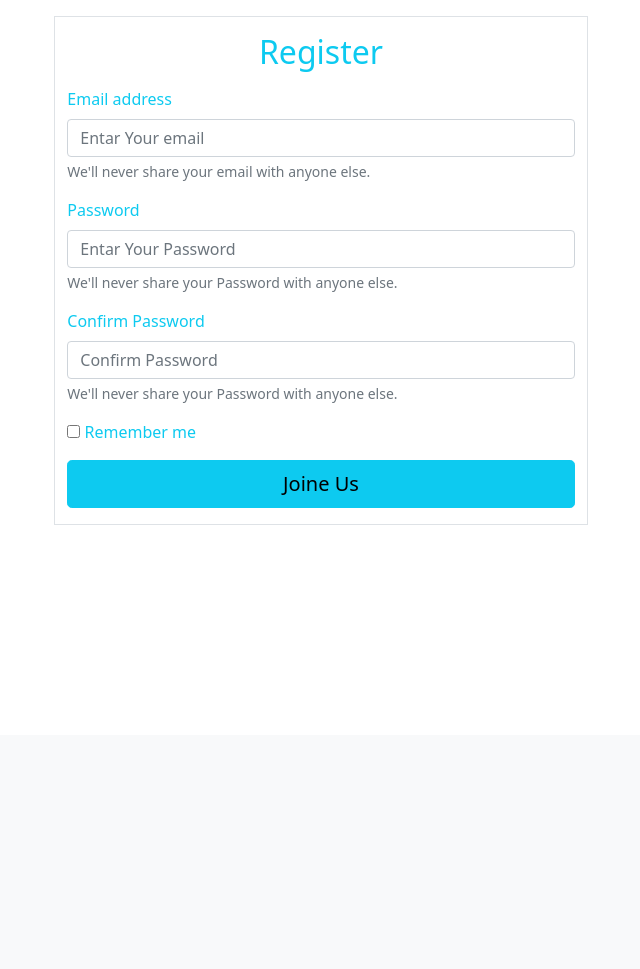
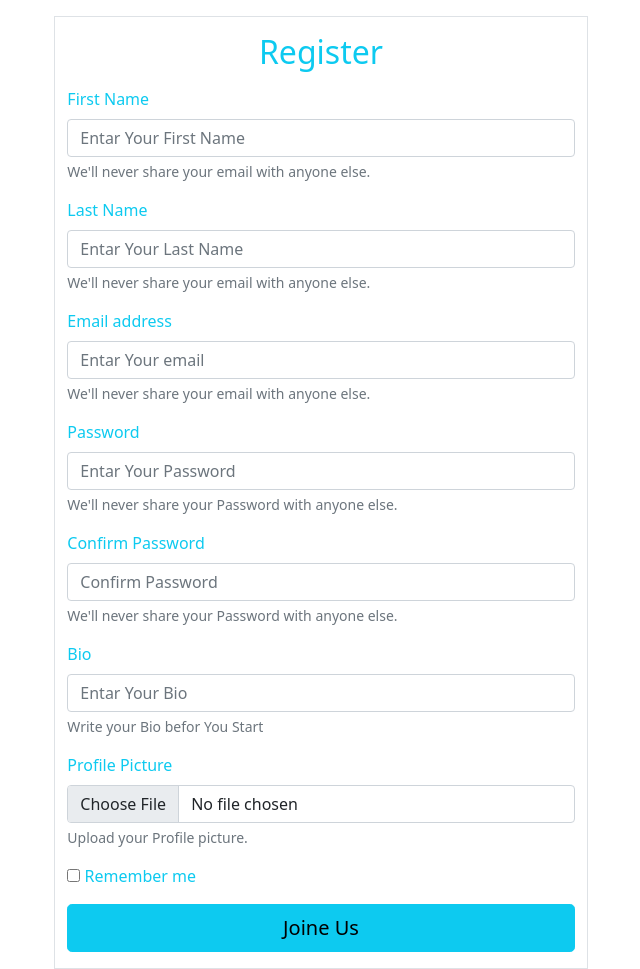
Before and after one commit to monirulislamakash/Blog, a Django app: page /singup in a window 1280 px wide. Shown: the part 65-1034 px from the top of the page, without its empty margins (319-959 px from the left). Before the commit the page ends 590 px from the top, so only its background shows below. Run offline with Django 3.2, Linux system fonts and the light colour scheme.

Commit message:
2ND update on profile update

```diff
--- a/dj/app/forms.py
+++ b/dj/app/forms.py
@@ -8,4 +8,4 @@ class UserForm(forms.ModelForm):
 class ProForm(forms.ModelForm):
     class Meta:
         model=ProfilUpdate
-        fields=["image"]
+        fields=["image","bio"]
--- a/dj/app/models.py
+++ b/dj/app/models.py
@@ -11,7 +11,7 @@ class AllPost(models.Model):
         return self.title
 class ProfilUpdate(models.Model):
     user=models.OneToOneField(User,on_delete=models.CASCADE,primary_key=True)
-    image=models.ImageField(upload_to="profile/",default="image/pro_avter.png")
+    image=models.ImageField(upload_to="static/profile/",default="static/propic/pro_avter.png")
     bio=models.TextField(default="Write Your 'Boi'")
     def __str__(self):
         return str(self.user)
--- a/dj/app/templates/profile.html
+++ b/dj/app/templates/profile.html
@@ -7,10 +7,10 @@
 {% block body %}
 <div class="container profile col-lg-8" align="center">
 	<h1>Profile</h1><hr>
-	<img class="propic" src="{{request.user.updatprofile.image.url}}">
+	<a href="{{request.user.profilupdate.image.url}}"><img class="propic" src="{{request.user.profilupdate.image.url}}"></a>
 	<h4>{{request.user.first_name}} {{request.user.last_name}}</h4>
     <h5>Bio</h5>
-	<p>{{request.user.updatprofile.bio}}<br>
+	<p>{{request.user.profilupdate.bio}}<br>
     <a href="{% url 'updateprofile' %}"><button type="button" class="btn btn-outline-info ms-auto">Edit</button></a>
 </div>
 {% endblock  %}
--- a/dj/app/templates/singup.html
+++ b/dj/app/templates/singup.html
@@ -23,6 +23,16 @@
     {% csrf_token %}
       <h1 class="h2 mt-3 mb-3 fcolor" align="center">Register</h1>
       <div class="mb-3 fcolor">
+        <label for="exampleInputEmail1" class="form-label">First Name</label>
+        <input name="f_name" type="text" placeholder="Entar Your First Name" class="form-control" id="exampleInputEmail1" aria-describedby="emailHelp">
+        <div id="emailHelp" class="form-text">We'll never share your email with anyone else.</div>
+      </div>
+      <div class="mb-3 fcolor">
+        <label for="exampleInputEmail1" class="form-label">Last Name</label>
+        <input name="l_name" type="text" placeholder="Entar Your Last Name" class="form-control" id="exampleInputEmail1" aria-describedby="emailHelp">
+        <div id="emailHelp" class="form-text">We'll never share your email with anyone else.</div>
+      </div>
+      <div class="mb-3 fcolor">
         <label for="exampleInputEmail1" class="form-label">Email address</label>
         <input name="email" type="email" placeholder="Entar Your email" class="form-control" id="exampleInputEmail1" aria-describedby="emailHelp">
         <div id="emailHelp" class="form-text">We'll never share your email with anyone else.</div>
@@ -37,6 +47,16 @@
         <input name="confirmpassword" type="password" placeholder="Confirm Password" class="form-control" id="exampleInputEmail1" aria-describedby="emailHelp">
         <div id="emailHelp" class="form-text">We'll never share your Password with anyone else.</div>
       </div>
+      <div class="mb-3 fcolor">
+        <label for="exampleInputEmail1" class="form-label">Bio</label>
+        <input name="bio" type="text" placeholder="Entar Your Bio" class="form-control" id="exampleInputEmail1" aria-describedby="emailHelp">
+        <div id="emailHelp" class="form-text">Write your Bio befor You Start</div>
+      </div>
+      <div class="mb-3 fcolor">
+        <label for="exampleInputEmail1" class="form-label">Profile Picture</label>
+        <input name="propic" type="file" placeholder="Entar Your email" class="form-control" id="exampleInputEmail1" aria-describedby="emailHelp">
+        <div id="emailHelp" class="form-text">Upload your Profile picture.</div>
+      </div>
       <div class="checkbox mb-3">
         <label>
           <input type="checkbox" value="remember-me"> Remember me
--- a/dj/app/templates/updateprofile.html
+++ b/dj/app/templates/updateprofile.html
@@ -6,9 +6,11 @@
 {% block title %}{% endblock  %}
 {% block body %}
 <div class="container profile col-lg-8" align="center">
-	<form>
+	<form method="post" enctype="multipart/form-data">
+	{% csrf_token %}
 		{{userfrom.as_p}}
         {{profrom.as_p}}
+		<button type="submit" class="btn btn-nifo">Update</button>
 	</form>
 </div>
 {% endblock  %}
--- a/dj/app/views.py
+++ b/dj/app/views.py
@@ -14,16 +14,22 @@ def index(request):
         return render(request,"index.html",sendv)
     return redirect(login)
 def singup(request):
+    f_name=request.POST.get("f_name")
+    l_name=request.POST.get("l_name")
     email=request.POST.get("email")
     passw=request.POST.get("password")
     cpassw=request.POST.get("confirmpassword")
+    bio=request.POST.get("bio")
+    propic=request.POST.get("propic")
     if request.method=="POST":
         if passw==passw:
             try:
                 user=User.objects.get(username=email)
                 return render(request,"singup.html",{'error':"User already exists"})
             except User.DoesNotExist:
-                user=User.objects.create_user(username=email,password=cpassw)
+                user=User.objects.create_user(username=email,password=cpassw,first_name=f_name,last_name=l_name)
+                rfm=ProfilUpdate(image=propic,bio=bio)
+                rfm.save()
                 return render(request,"singup.html",{'success':"user created successfully"})
         else:
             return render(request,"singup.html")
@@ -57,13 +63,13 @@ def updateprofile(request):
     if request.user.is_authenticated:
         if request.method=="POST":
             ufrom=UserForm(request.POST,instance=request.user)
-            pfrom=ProForm(request.POST,request.FILES,instance=request.user.updatprofile)
+            pfrom=ProForm(request.POST,request.FILES,instance=request.user.profilupdate)
             if ufrom.is_valid() and pfrom.is_valid():
                 ufrom.save()
                 pfrom.save()
         else:
             ufrom=UserForm(instance= request.user)
-            pfrom=ProForm(instance= request.user.updatprofile)
+            pfrom=ProForm(instance= request.user.profilupdate)
         return render(request,"updateprofile.html",{"userfrom":ufrom,"profrom":pfrom})
     else:
         return redirect(login)
```
Also changed, not shown: dj/app/migrations/0015_auto_20210313_2119.py (added), dj/app/migrations/0016_auto_20210313_2125.py (added), dj/app/migrations/0017_auto_20210313_2127.py (added), dj/app/migrations/0018_auto_20210313_2131.py (added), dj/db.sqlite3, dj/static/profile/3415007.jpg (added), dj/static/profile/BeautyPlus_20190703000105857_save.jpg (added), dj/static/profile/BeautyPlus_20210212181844684_save.jpg (added), dj/static/profile/Capture.PNG (added), dj/static/profile/PicsArt_04-25-04.49.09.png (added), dj/static/propic/pro_avter.png (renamed from dj/image/pro_avter.png), 1 other file.
